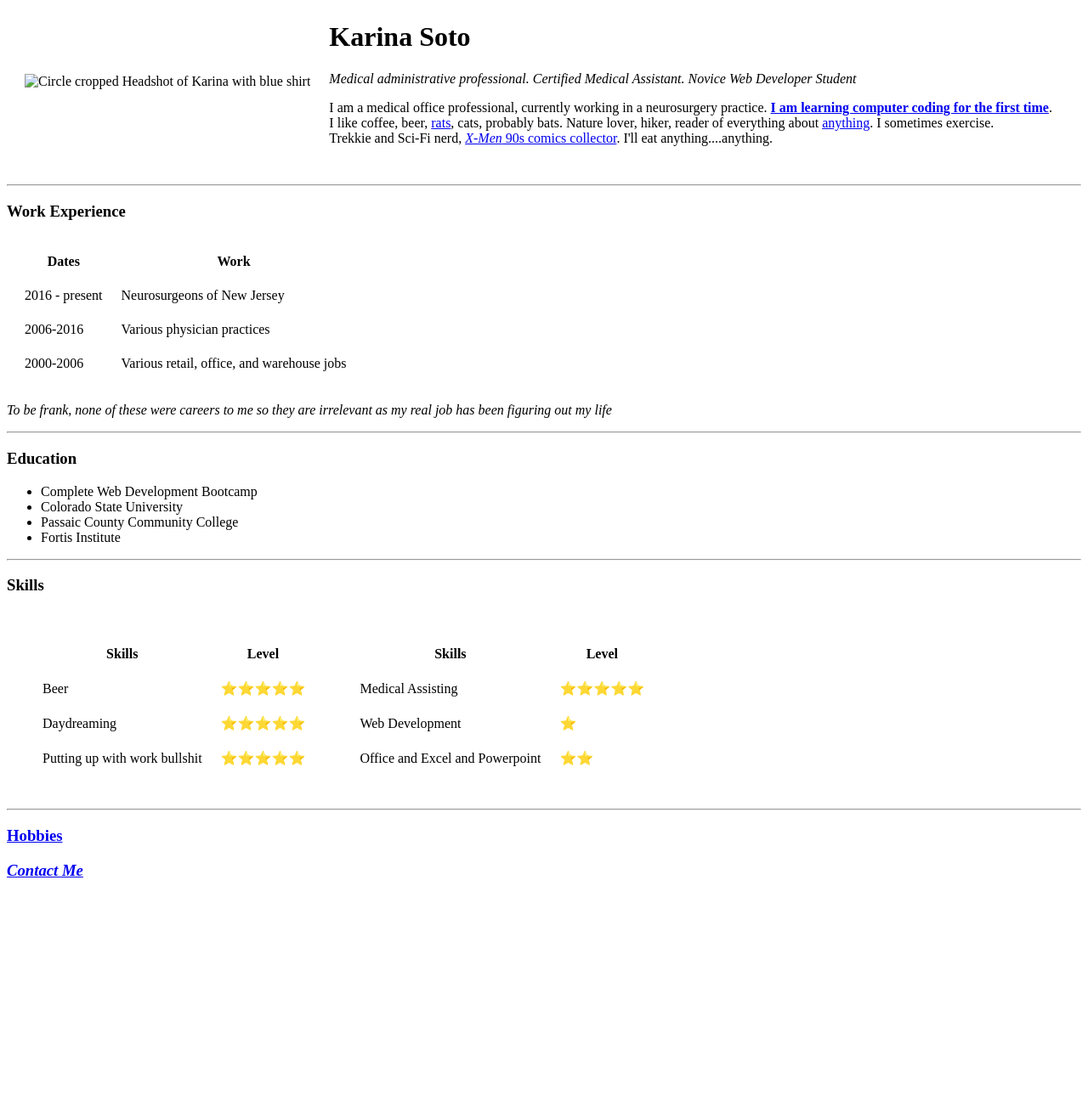
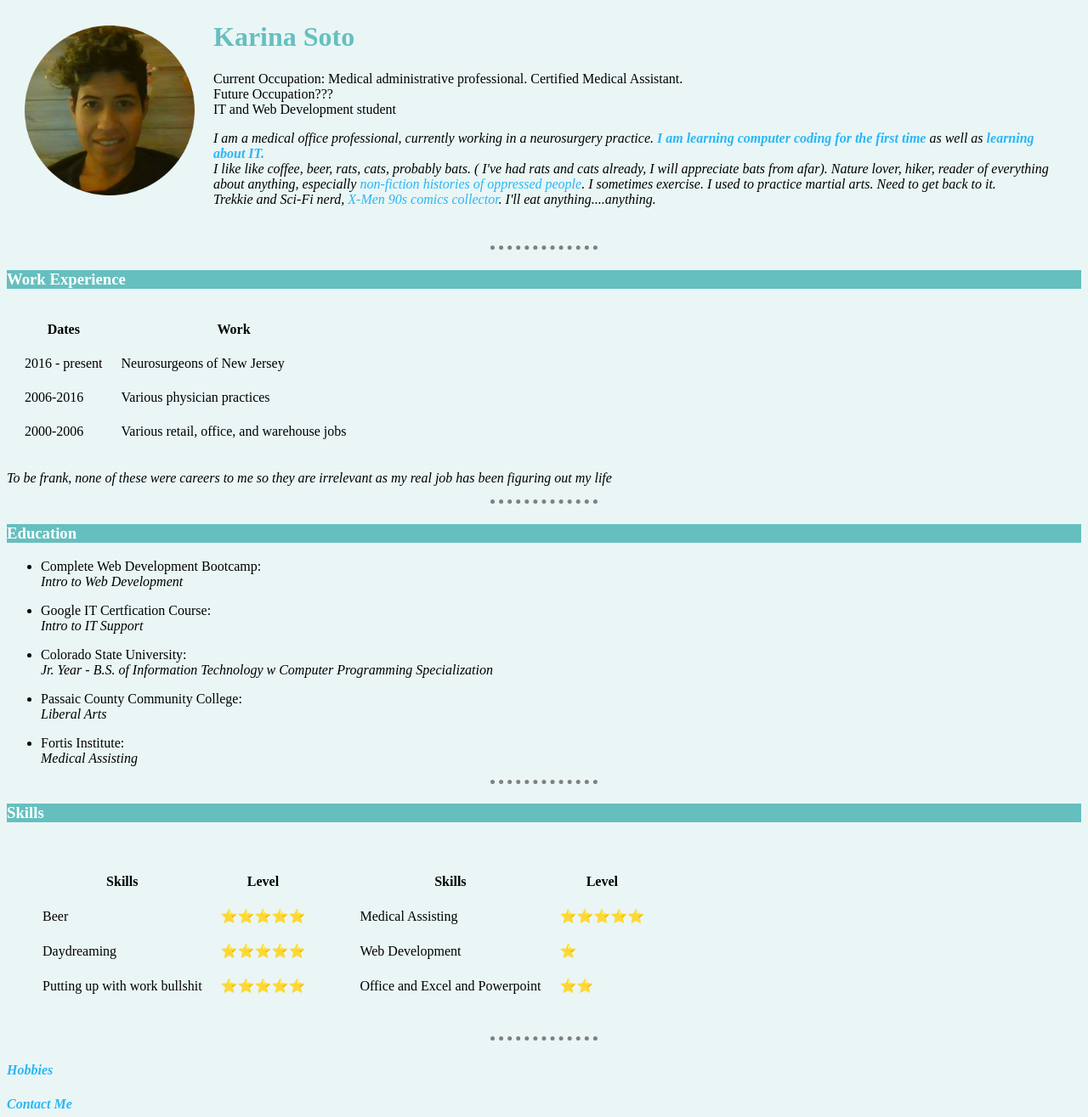
Before and after one commit to ksoCheese/Cheese, a plain HTML site: page index.html in a window 1280 px wide. Shown: the part 25-1340 px from the top of the page at 85% size. Before the commit the page ends 1079 px from the top, so only its background shows below. Drawn offline with Linux system fonts and the light colour scheme.

Commit message:
Add files via upload

```diff
--- a/index.html
+++ b/index.html
@@ -4,21 +4,29 @@
 <head>
   <meta charset="utf-8">
   <title>🐀Karina's Site</title>
+  <link rel="stylesheet" href="css/styles.css">
 </head>
 
 <body>
   <table cellspacing="20">
     <tr>
-      <td><img src="image/circle-cropped Me.png" width="200" height="200" alt="Circle cropped Headshot of Karina with blue shirt"></td>
+      <td><img src="images/circle-cropped Me.png" width="200" height="200" alt="Circle cropped Headshot of Karina with blue shirt"></td>
       <td>
         <h1>Karina Soto</h1>
-        <p><em>Medical administrative professional. Certified Medical Assistant. Novice Web Developer Student</em></p>
-        <p>I am a medical office professional, currently working in a neurosurgery practice. <Strong><a href="https://www.udemy.com/">I am learning computer coding for the first time</a></Strong>.
-          <br>
-          I like coffee, beer, <a href="http://www.petrats.org/">rats</a>, cats, probably bats. Nature lover, hiker, reader of everything about <a href="https://www.nytimes.com/2020/06/02/books/review/deviants-war-eric-cervini.html">anything</a>. I
-          sometimes exercise.
-          <br>
-          Trekkie and Sci-Fi nerd, <a href="https://www.youtube.com/watch?v=1D8LXTTTiH0"><i>X-Men</i> 90s comics collector</a>. I'll eat anything....anything. </p>
+        <p>Current Occupation: Medical administrative professional. Certified Medical Assistant.
+          <br> Future Occupation???
+          <br>IT and Web Development student</p>
+        <p><em>I am a medical office professional, currently working in a neurosurgery practice. <Strong><a href="https://www.udemy.com/">I am learning computer coding for
+                the first time</a></Strong> as well as <strong><a href="https://www.coursera.org/professional-certificates/google-it-support">learning about IT.</a></strong>
+            <br>
+            I like like coffee, beer, rats, cats, probably bats. ( I've had rats and cats already, I will appreciate bats from afar). Nature lover, hiker, reader of
+            everything about anything, especially
+            <a href="https://waragainstallpuertoricans.com/">non-fiction</a>
+            <a href="https://www.nytimes.com/2020/06/02/books/review/deviants-war-eric-cervini.html">histories of oppressed people</a>.
+            I sometimes exercise. I used to practice martial arts. Need to get back to it.
+            <br>
+            Trekkie and Sci-Fi nerd, <a href="https://www.youtube.com/watch?v=1D8LXTTTiH0"><i>X-Men</i> 90s comics collector</a>. I'll eat anything....anything.</em>
+        </p>
       </td>
     </tr>
   </table>
@@ -55,14 +63,34 @@
   <hr>
   <h3>Education</h3>
   <ul>
-    <li>Complete Web Development Bootcamp</li>
-    <li>Colorado State University</li>
-    <li>Passaic County Community College</li>
-    <li>Fortis Institute</li>
+    <p>
+      <li>Complete Web Development Bootcamp:
+        <br><em>Intro to Web Development</em></li>
+    </p>
+
+    <p>
+      <li>Google IT Certfication Course:
+        <br><em>Intro to IT Support</em></li>
+    </p>
+
+    <p>
+      <li>Colorado State University:
+        <br><em>Jr. Year - B.S. of Information Technology w Computer Programming Specialization</em></li>
+    </p>
+
+    <p>
+      <li>Passaic County Community College:
+        <br><em>Liberal Arts</em></li>
+    </p>
+
+    <p>
+      <li>Fortis Institute:
+        <br><em>Medical Assisting</em></li>
+    </p>
   </ul>
 
   <hr>
-<h3><strong>Skills</strong></h3>
+  <h3><strong>Skills</strong></h3>
 
   <table cellspacing="20">
     <tr>
@@ -121,11 +149,13 @@
 
   <hr>
   <a href="My Hobbies.html">
-    <h3>Hobbies</h3>
+    <em>
+      <h4>Hobbies</h4>
+    </em>
   </a>
   <a href="Contact Page.html"><em>
-      <h3>Contact Me
-    </em></h3></a>
+      <h4>Contact Me
+    </em></h4></a>
 
 </body>
 
```
